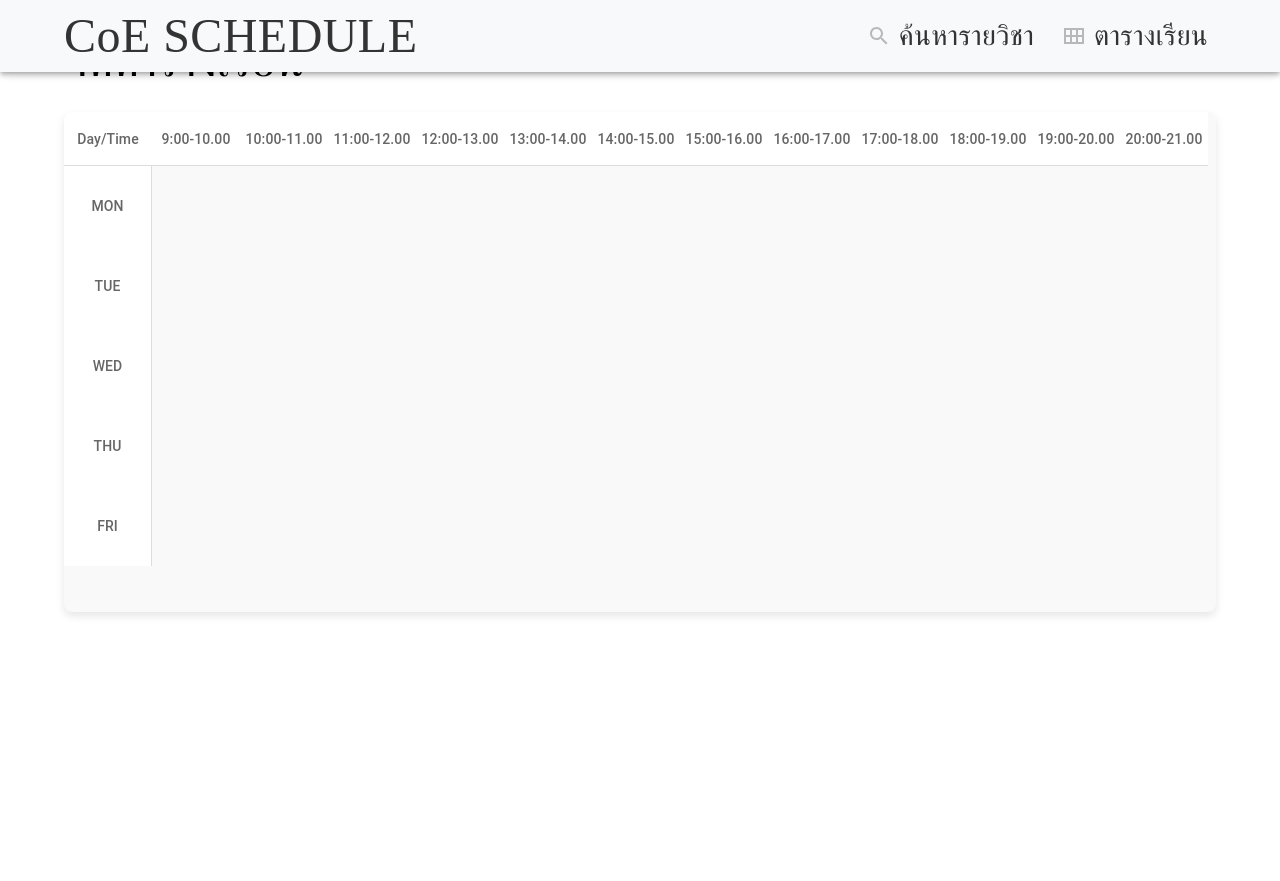
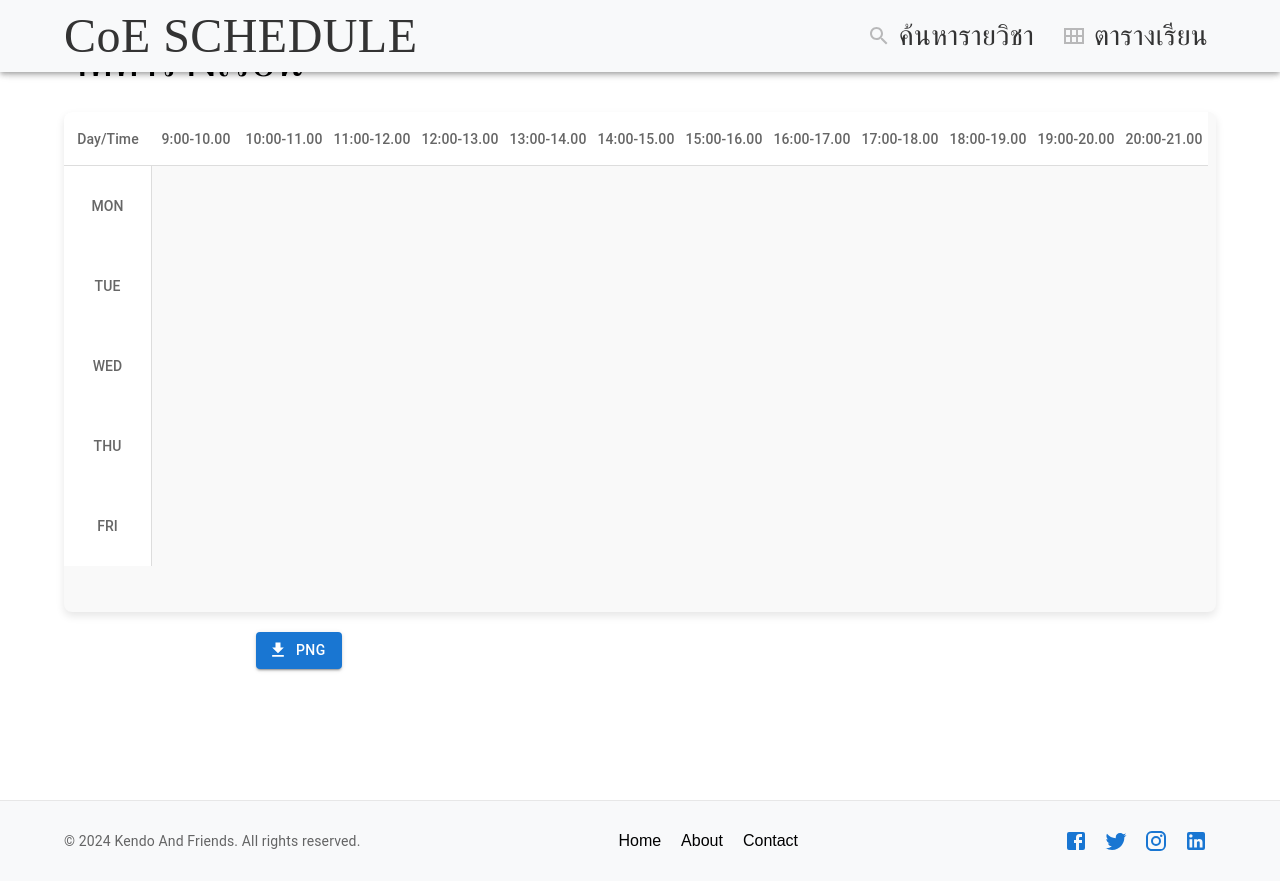
Before and after one commit to Ronnakrit888/coe-schedule, a Next.js app: page / in a window 1280 px wide. Before the commit the page ends 800 px from the top, so only its background shows below. Built offline with nearby package versions, Linux system fonts and the light colour scheme; a web font is replaced by a local one.

Commit message:
add download table from html2canvas/ add footer

```diff
--- a/package.json
+++ b/package.json
@@ -15,6 +15,7 @@
     "@mui/material": "^6.1.1",
     "@reduxjs/toolkit": "^2.2.7",
     "axios": "^1.7.7",
+    "html2canvas": "^1.4.1",
     "next": "^14.2.13",
     "react": "^18.3.1",
     "react-dom": "^18.3.1",
--- a/src/app/layout.tsx
+++ b/src/app/layout.tsx
@@ -5,9 +5,9 @@ import { morKhor } from "@/shared/assets/fonts";
 import { ReduxProvider } from "@/shared/providers";
 import dynamic from "next/dynamic";
 
-const Navbar = dynamic(
-  () => import("../shared/components/navbar.component")
-)
+const Navbar = dynamic(() => import("../shared/components/navbar.component"));
+
+const Footer = dynamic(() => import("../shared/components/footer.component"));
 
 // const Navbar = dynamic(
 //   () => import("../shared/components/navbar.component")
@@ -53,7 +53,10 @@ export default function RootLayout({
       >
         <ReduxProvider>
           <Navbar locale="th" />
-          {children}
+          {/* Main content */}
+          <main style={{ flex: 1 }}>{children}</main>
+          {/* Footer at the bottom */}
+          <Footer />
         </ReduxProvider>
       </body>
     </html>
--- a/src/app/page.tsx
+++ b/src/app/page.tsx
@@ -1,12 +1,16 @@
 'use client'
 
+import { useRef, useCallback } from "react";
 import Image from "next/image";
 import styles from "./page.module.css";
 import { useDispatch, useSelector } from "react-redux";
 import { RootState } from "@/shared/redux";
+import html2canvas from 'html2canvas';
 import dynamic from "next/dynamic";
 import TablePage from "@/shared/components/TablePage.component";
 import TablePageGrid from "@/shared/components/tablePageGrid";
+import { Button } from "@mui/material";
+import DownloadIcon from '@mui/icons-material/Download';
 
 
 // const TablePage = dynamic(
@@ -18,13 +22,44 @@ export default function Home() {
   const selectedCoursesRedux = useSelector((root: RootState) => {
     root.courses;
   });
+  // Ref for the TablePage component to capture it
+  const tablePageRef = useRef<HTMLDivElement | null>(null);
+
+  // Function to capture the TablePage and download the image
+  const captureImage = useCallback(() => {
+    const tablePage = tablePageRef.current;
+    if (tablePage) {
+      html2canvas(tablePage).then((canvas) => {
+        const imgData = canvas.toDataURL('image/png');
+        const link = document.createElement('a');
+        link.href = imgData;
+        link.download = 'image.png'; // File name
+        link.click();
+      });
+    }
+  }, []);
 
   return (
     <div
       style={{ display: "flex", flexDirection: "column", minHeight: "100vh" }}
     >
-      <TablePage></TablePage>
-      {/* <TablePageGrid></TablePageGrid> */}
+      {/* Ref used to capture TablePage */}
+      <div ref={tablePageRef}>
+        <TablePage />
+      </div>
+
+      <div style={{ paddingLeft: "20%"}}>
+      <Button
+        variant="contained"
+        color="primary"
+        startIcon={<DownloadIcon />}
+        onClick={captureImage}
+        style={{ marginTop: '20px' }}
+      >
+        PNG
+      </Button>
+      </div>
+
     </div>
   );
 }
--- /dev/null
+++ b/src/shared/components/Footer.component.tsx
@@ -0,0 +1,70 @@
+"use client"
+
+import React from 'react'
+import { Box, Container, Typography, IconButton, Link } from '@mui/material';
+import FacebookIcon from '@mui/icons-material/Facebook';
+import TwitterIcon from '@mui/icons-material/Twitter';
+import InstagramIcon from '@mui/icons-material/Instagram';
+import LinkedInIcon from '@mui/icons-material/LinkedIn';
+type Props = {}
+
+const Footer = (props: Props) => {
+    return (
+        <Box
+          component="footer"
+          sx={{
+            backgroundColor: '#f8f9fa',
+            padding: '20px 0',
+            borderTop: '1px solid #e7e7e7',
+            marginTop: 'auto', // Pushes the footer to the bottom if using flex layout
+          }}
+        >
+          <Container maxWidth="lg">
+            <Box
+              sx={{
+                display: 'flex',
+                justifyContent: 'space-between',
+                alignItems: 'center',
+                flexWrap: 'wrap',
+              }}
+            >
+              {/* Left Section: Copyright */}
+              <Typography variant="body2" color="textSecondary" align="left">
+                © {new Date().getFullYear()} Kendo And Friends. All rights reserved.
+              </Typography>
+
+              {/* Middle Section: Links */}
+              <Box>
+                <Link href="/" color="inherit" underline="none" sx={{ margin: '0 10px' }}>
+                  Home
+                </Link>
+                <Link href="/about" color="inherit" underline="none" sx={{ margin: '0 10px' }}>
+                  About
+                </Link>
+                <Link href="/contact" color="inherit" underline="none" sx={{ margin: '0 10px' }}>
+                  Contact
+                </Link>
+              </Box>
+
+              {/* Right Section: Social Media Icons */}
+              <Box>
+                <IconButton color="primary" href="https://www.facebook.com/thiraphat.mon" target="_blank">
+                  <FacebookIcon />
+                </IconButton>
+                <IconButton color="primary" href="https://twitter.com" target="_blank">
+                  <TwitterIcon />
+                </IconButton>
+                <IconButton color="primary" href="https://www.instagram.com" target="_blank">
+                  <InstagramIcon />
+                </IconButton>
+                <IconButton color="primary" href="https://linkedin.com" target="_blank">
+                  <LinkedInIcon />
+                </IconButton>
+              </Box>
+            </Box>
+          </Container>
+        </Box>
+      );
+    };
+
+export default Footer;
```
Also changed, not shown: 1 other file (tests, documents, lock files or other folders).
